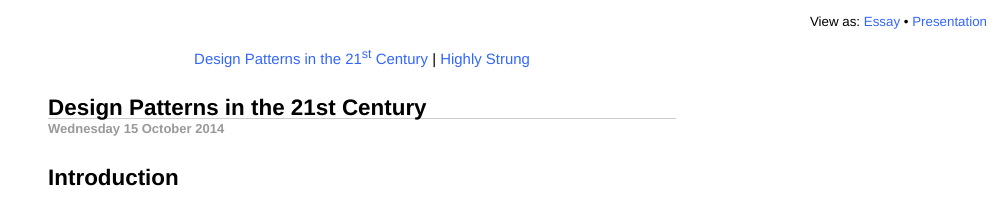
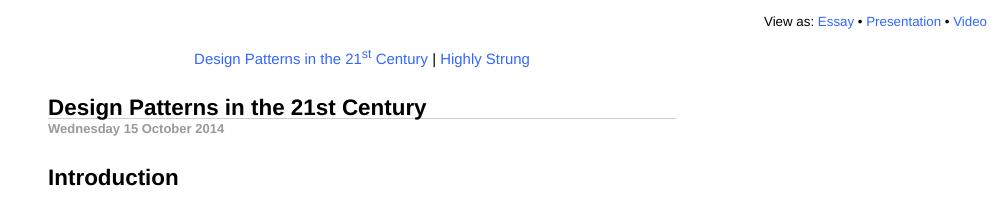
Before and after one commit to SamirTalwar/talks, a Jekyll site: the page built from design-patterns-in-the-21st-century.md, in a window 1280 px wide. Shown: the top 206 px of the page, without its empty margins (278-1280 px from the left). Built offline with Jekyll 4.4.1, drawn with Linux system fonts in a browser that asks for light colours; nearby versions of some CDN libraries; comment, search, counter and statistics services are not loaded.

Commit message:
Add the Design Patterns in the 21st Century video.

```diff
--- a/_layouts/default.html
+++ b/_layouts/default.html
@@ -28,7 +28,11 @@
                     &bull; <a class="action link-to-presentation" href="{{ page.presentation.link }}">Presentation</a>
                 {% endif %}
                 {% if page.video %}
-                    &bull; <a class="action show-video" href="http://youtu.be/{{ page.video.id }}">Video</a>
+                    {% if page.video.youtube_id %}
+                        &bull; <a class="action show-video" href="{{ page.video.link }}">Video</a>
+                    {% else %}
+                        &bull; <a href="{{ page.video.link }}">Video</a>
+                    {% endif %}
                 {% endif %}
             </aside>
 
@@ -45,9 +49,9 @@
                 </div>
             </div>
 
-            {% if page.video %}
+            {% if page.video and page.video.youtube_id %}
                 <div class="video-player">
-                    <iframe src="//www.youtube.com/embed/{{ page.video.id }}" frameborder="0" allowfullscreen></iframe>
+                    <iframe src="//www.youtube.com/embed/{{ page.video.youtube_id }}" frameborder="0" allowfullscreen></iframe>
                 </div>
             {% endif %}
 
--- a/css/main.css
+++ b/css/main.css
@@ -258,12 +258,12 @@ body.video .document .slides > :not(:first-child)
     line-height: 1em;
 }
 
-a.action {
+.actions a {
     text-decoration: none;
     color: #36f;
 }
 
-a.action:hover {
+.actions a:hover {
     cursor: pointer;
     color: #69f;
 }
--- a/design-patterns-in-the-21st-century.md
+++ b/design-patterns-in-the-21st-century.md
@@ -4,6 +4,8 @@ title: Design Patterns in the 21st Century
 date: 2014-10-15 11:00:00 +0100
 presentation:
   link: http://www.slideshare.net/SamirTalwar/design-patterns-in-the-21st-century
+video:
+  link: https://skillsmatter.com/skillscasts/6151-design-patterns-in-the-21st-century
 
 code:
   language: java
```
Also changed, not shown: highly-strung.md (+2 -1 lines).
